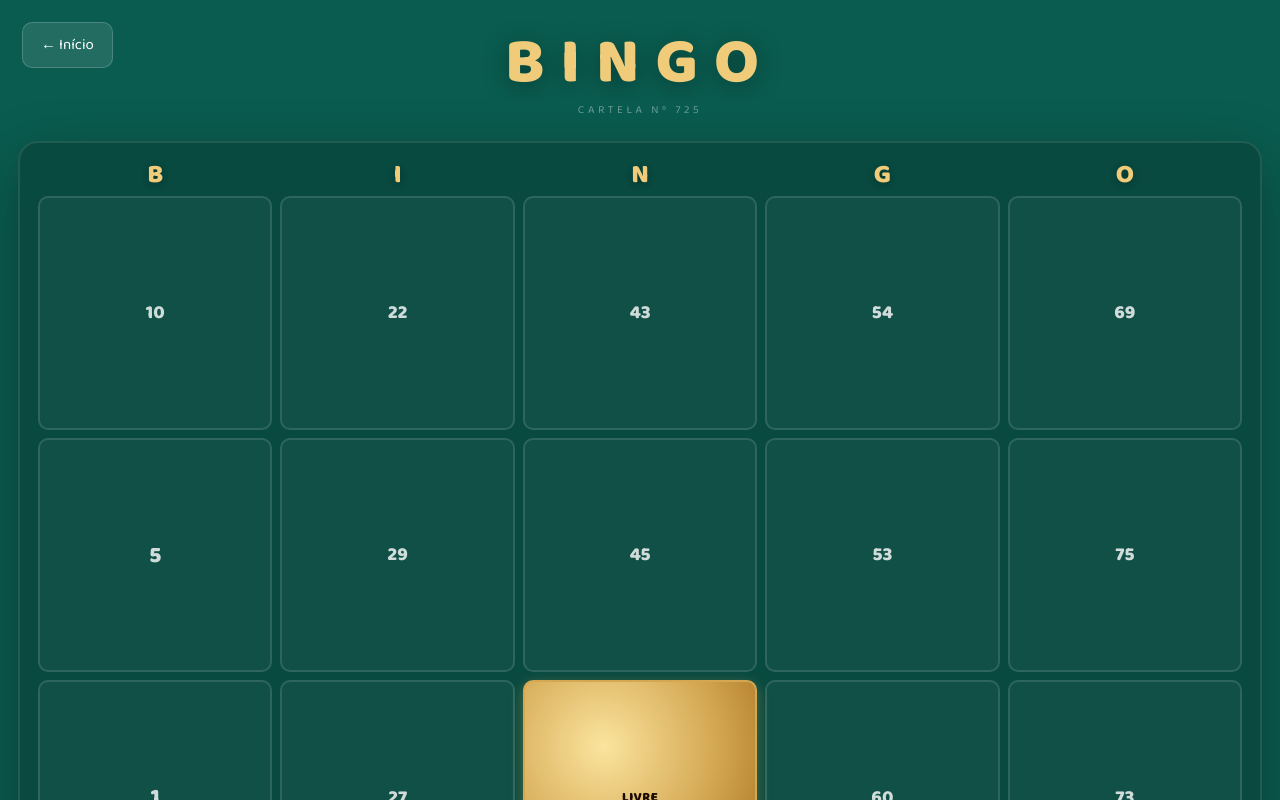
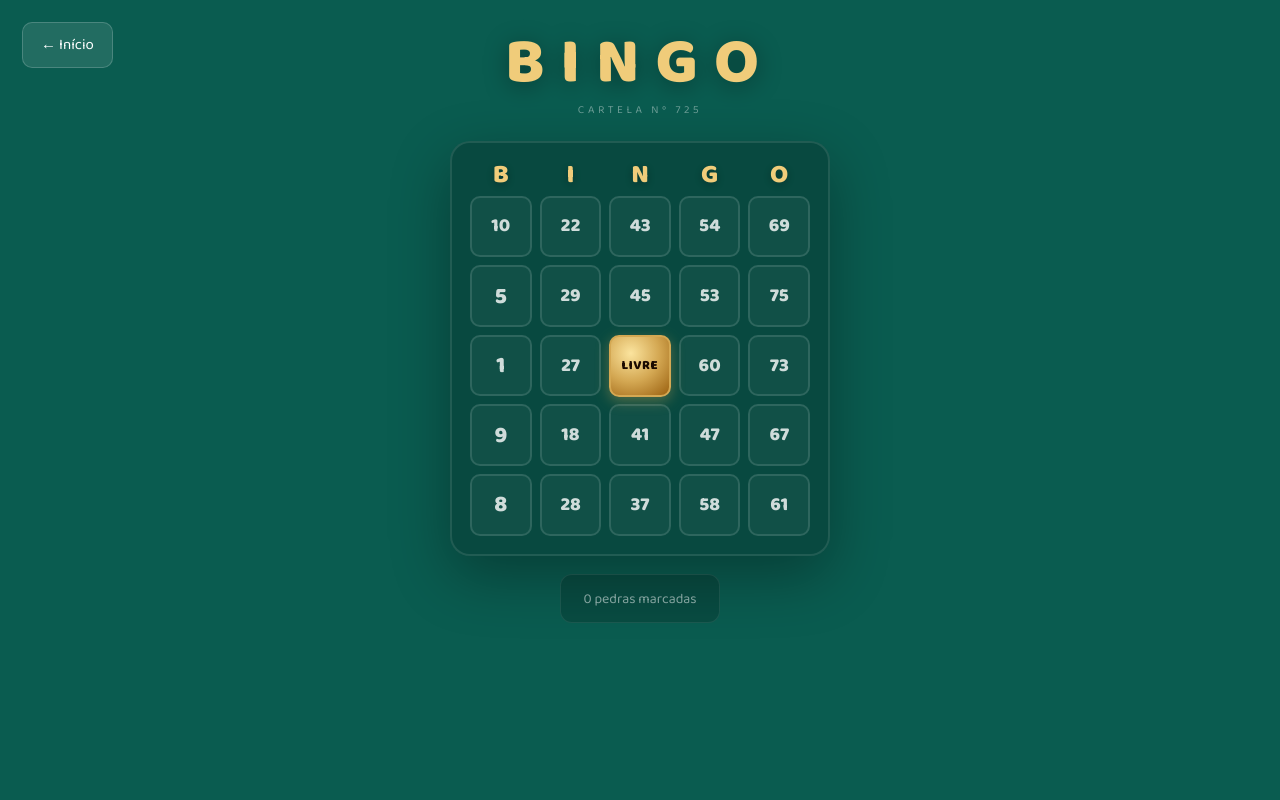
Before and after one commit to janklever/Bingo, a React (Vite) app: page /cartela/1 in a window 1280 px wide. Shown: the top 800 px of the page. Built offline with nearby package versions, Linux system fonts and the light colour scheme; the HTML template or start-up script is replaced by a standard one.

Commit message:
fix: correct invalid CSS property name maxWidth to max-width in card styles

```diff
--- a/src/styles/_card.scss
+++ b/src/styles/_card.scss
@@ -59,7 +59,7 @@
     padding: 18px;
     border: 2px solid rgba(255, 255, 255, 0.1);
     box-shadow: 0 20px 60px rgba(0, 0, 0, 0.32);
-    maxWidth: 380px;
+    max-width: 380px;
     width: 100%;
 
     .letters-header {
```
